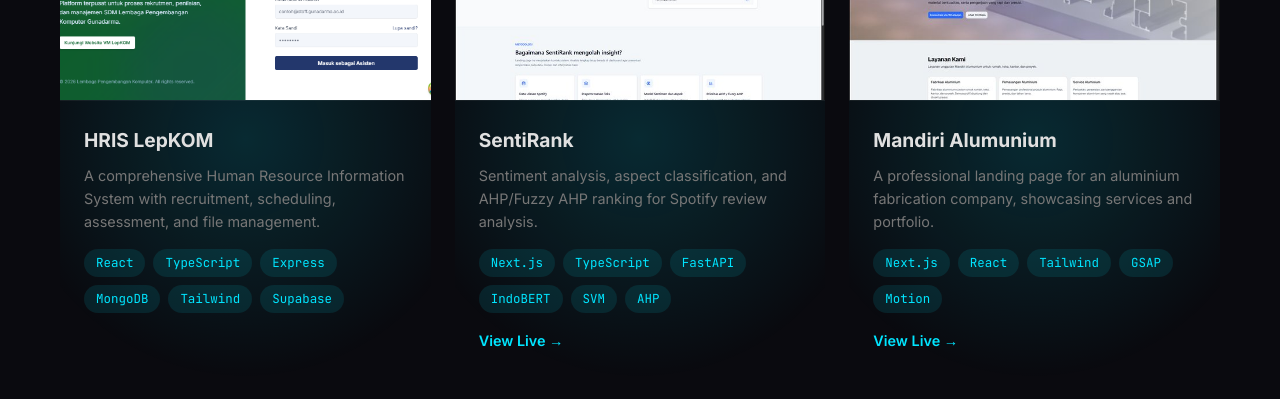
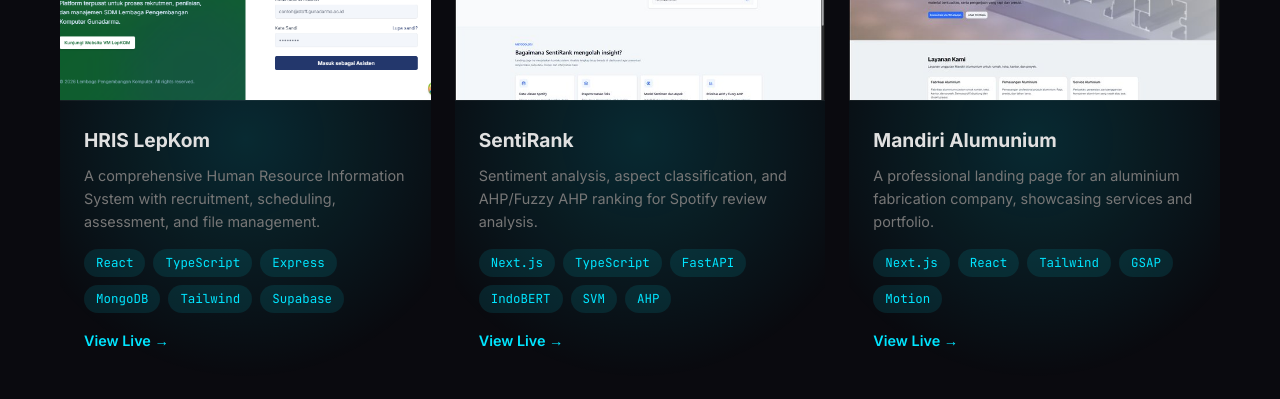
Before and after one commit to ahmadzkh/ahmadzkh.github.io, a React (Vite) app: page / in a window 1280 px wide. Shown: the part 2240-2639 px from the top of the page. Built offline with nearby package versions, Linux system fonts and the light colour scheme.

Commit message:
fix: rename HRIS LepKom, add Vercel live link

```diff
--- a/src/data/content.ts
+++ b/src/data/content.ts
@@ -36,11 +36,11 @@ export const content = {
       title: "Featured Projects",
       items: [
         {
-          name: "HRIS LepKOM",
+          name: "HRIS LepKom",
           desc: "A comprehensive Human Resource Information System with recruitment, scheduling, assessment, and file management.",
           tags: ["React", "TypeScript", "Express", "MongoDB", "Tailwind", "Supabase"],
           img: "hris-lepkom.jpg",
-          link: "#",
+          link: "https://hris-lepkom-frontend.vercel.app/",
         },
         {
           name: "SentiRank",
@@ -214,11 +214,11 @@ export const content = {
       title: "Proyek Unggulan",
       items: [
         {
-          name: "HRIS LepKOM",
+          name: "HRIS LepKom",
           desc: "Sistem Informasi Sumber Daya Manusia komprehensif dengan rekrutmen, penjadwalan, penilaian, dan pengelolaan berkas.",
           tags: ["React", "TypeScript", "Express", "MongoDB", "Tailwind", "Supabase"],
           img: "hris-lepkom.jpg",
-          link: "#",
+          link: "https://hris-lepkom-frontend.vercel.app/",
         },
         {
           name: "SentiRank",
```
